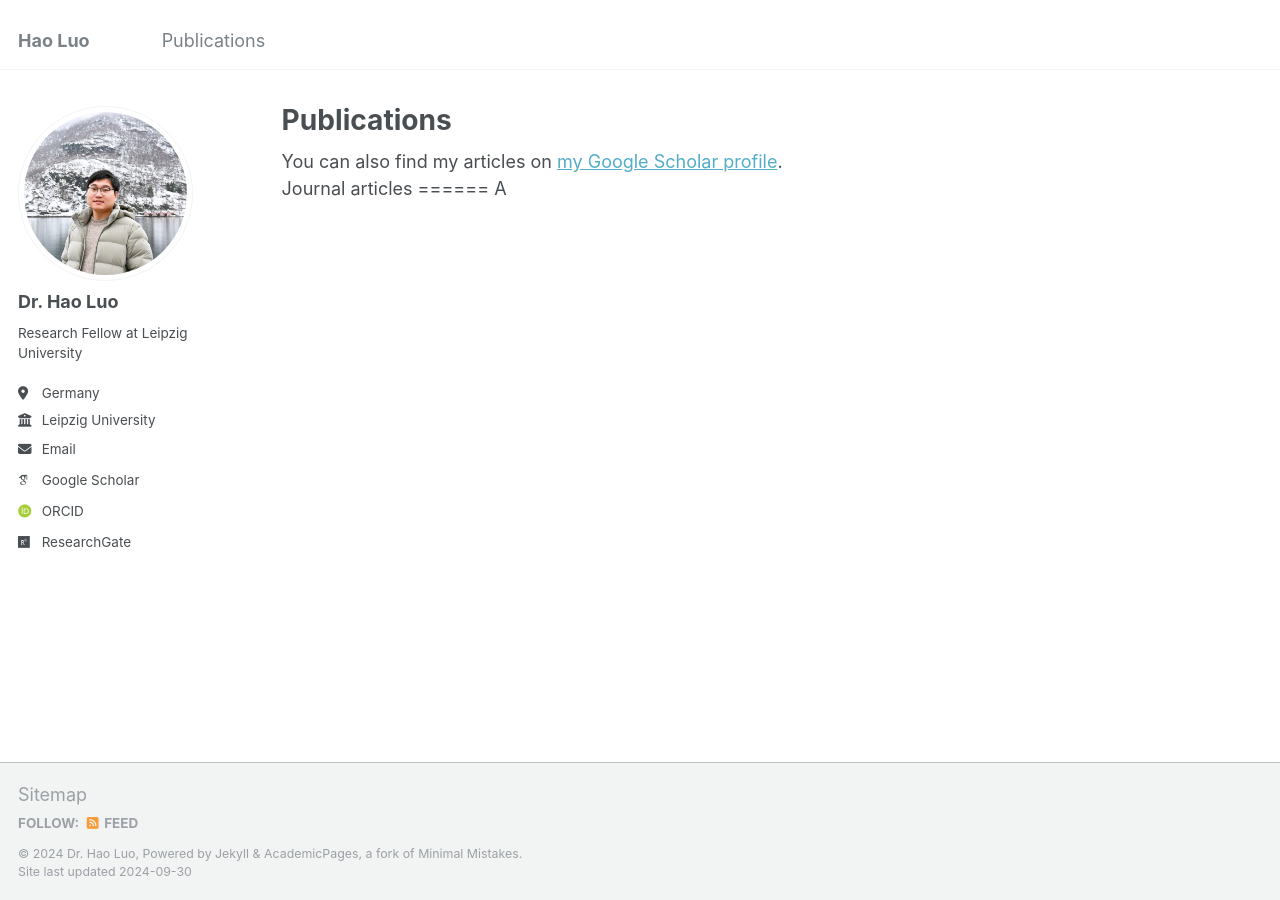
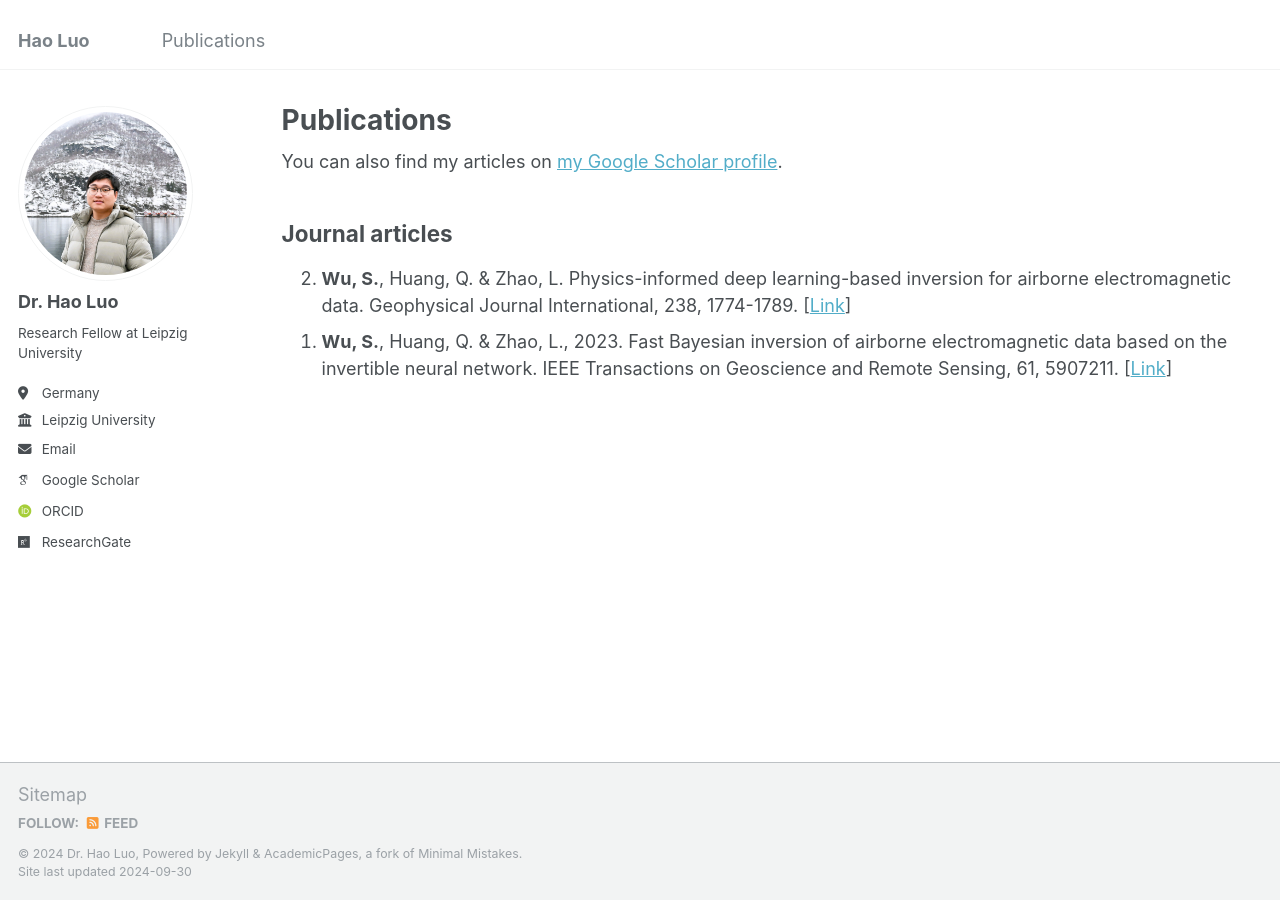
Before and after one commit to haoluo-atmos/haoluo-atmos.github.io, a Jekyll site: the page built from _pages/publications.html, in a window 1280 px wide. Built offline with Jekyll 4.4.1, drawn with Linux system fonts in a browser that asks for light colours; some web fonts are replaced.

Commit message:
Update publications.html

```diff
--- a/_pages/publications.html
+++ b/_pages/publications.html
@@ -11,7 +11,11 @@ author_profile: true
 
 {% include base_path %}
 
+<p align = "justify">
+<h2>Journal articles</h2>
+<ol reversed>
+<li><strong>Wu, S.</strong>, Huang, Q. & Zhao, L. Physics-informed deep learning-based inversion for airborne electromagnetic data. Geophysical Journal International, 238, 1774-1789. [<a href="https://doi.org/10.1093/gji/ggae244" target="_blank" rel="noopener noreferrer">Link</a>]</li>
 
-Journal articles
-======
-A
+<li><strong>Wu, S.</strong>, Huang, Q. & Zhao, L., 2023. Fast Bayesian inversion of airborne electromagnetic data based on the invertible neural network. IEEE Transactions on Geoscience and Remote Sensing, 61, 5907211. [<a href="https://doi.org/10.1109/TGRS.2023.3264777" target="_blank" rel="noopener noreferrer">Link</a>]</li>
+
+</ol>
```
